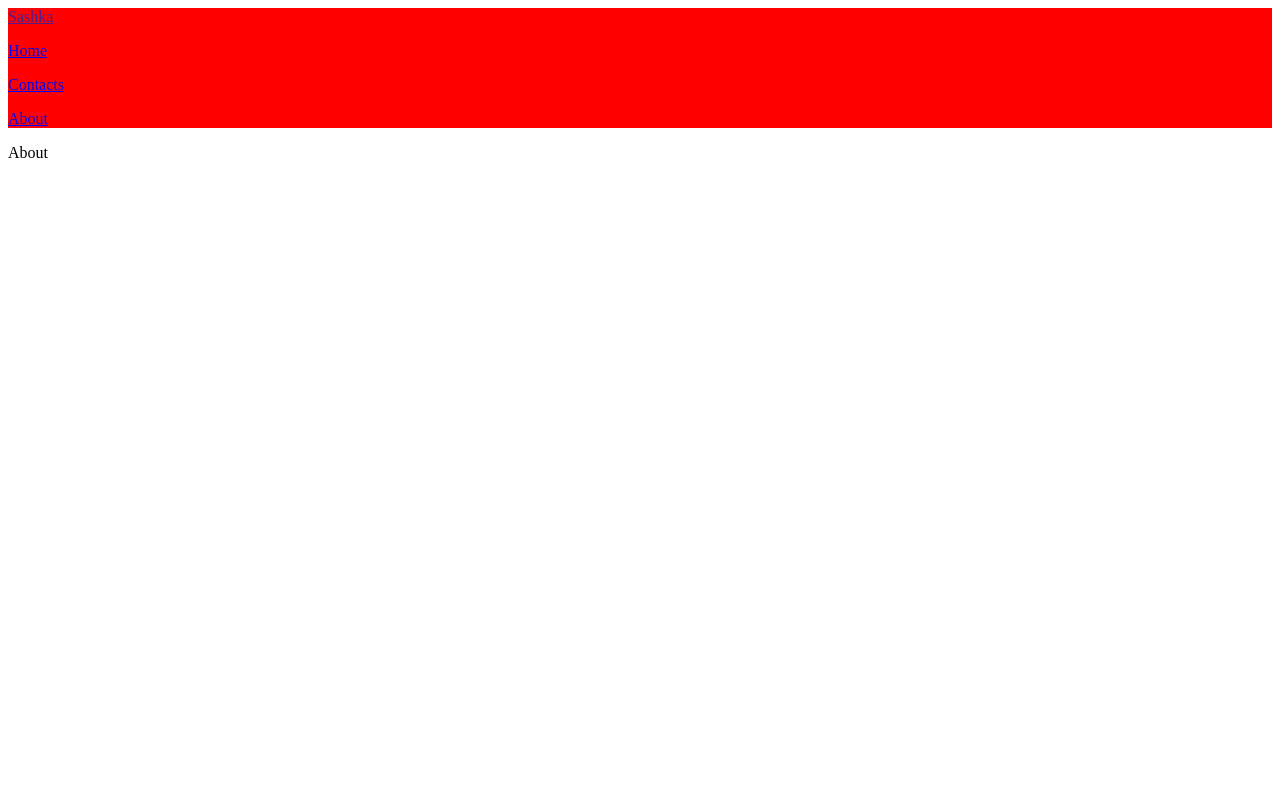
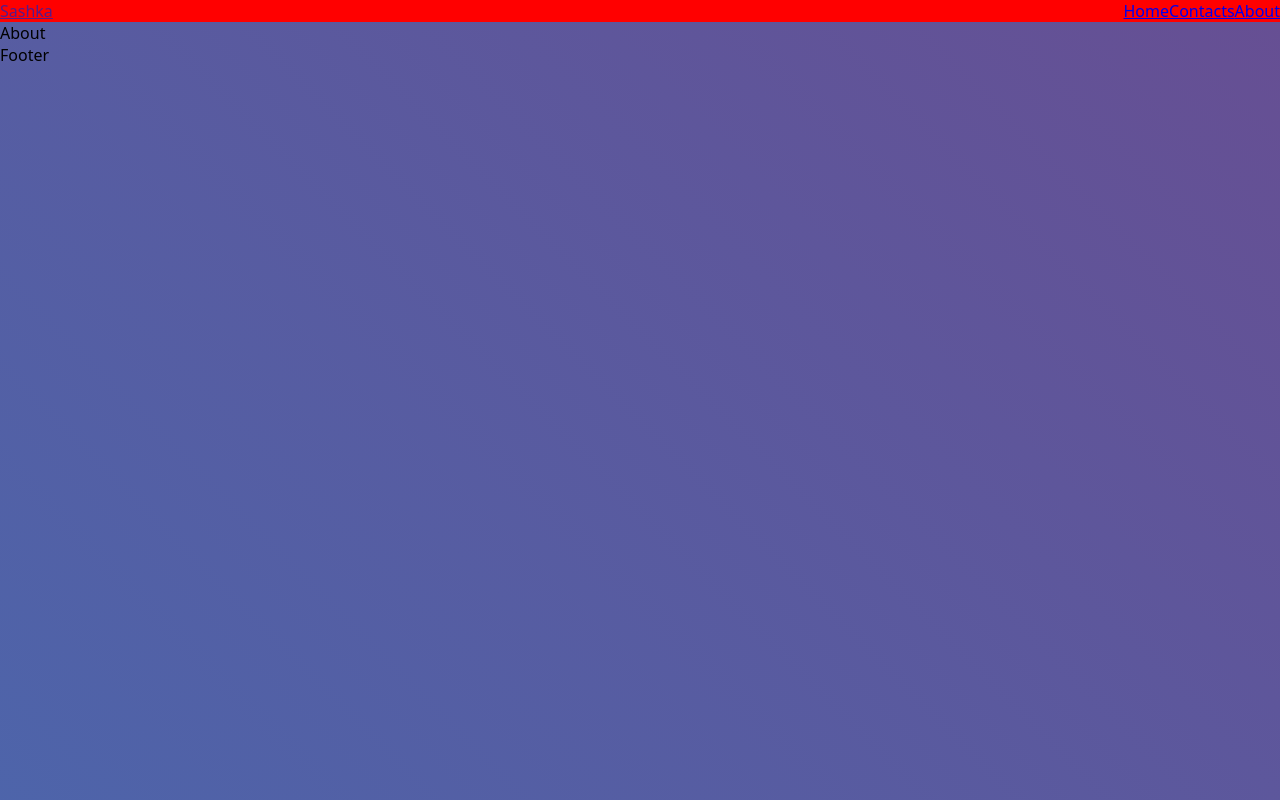
Before and after one commit to usersasha18/personal-website, a React (Vite) app: page /about in a window 1280 px wide. Built offline with nearby package versions, Linux system fonts and the light colour scheme.

Commit message:
настроил фон

```diff
--- a/src/App.jsx
+++ b/src/App.jsx
@@ -1,11 +1,13 @@
 import Header from "./components/Header/Header";
 import MainContent from './components/MainContent/MainContent';
+import Footer from './components/Footer/Footer'
 
 function App() {
   return (
     <>
       <Header />
       <MainContent />
+      <Footer />
     </>
   )
 }
--- a/src/components/Footer/Footer.jsx
+++ b/src/components/Footer/Footer.jsx
@@ -0,0 +1,7 @@
+function Footer() {
+  return (
+    <div>Footer</div>
+  )
+}
+
+export default Footer
--- a/src/components/Header/Header.jsx
+++ b/src/components/Header/Header.jsx
@@ -1,4 +1,4 @@
-import NavBar from '../NavBar'
+import NavBar from '../NavBar/NavBar'
 import styles from './Header.module.css'
 
 function Header() {
--- a/src/components/Header/Header.module.css
+++ b/src/components/Header/Header.module.css
@@ -1,3 +1,5 @@
 .header {
+    display: flex;
+    justify-content: space-between;
     background-color: red;
 }
--- a/src/components/NavBar.jsx
+++ b/src/components/NavBar/NavBar.jsx
@@ -1,18 +1,18 @@
-
+import styles from './NavBar.module.css'
 import { Link } from "react-router-dom"
 
 function NavBar() {
   return (
     <div>
-        <p>
+        <a>
             <Link to='/'>Home</Link>
-        </p>
-        <p>
+        </a>
+        <a>
             <Link to='/contacts'>Contacts</Link>
-        </p>
-        <p>
+        </a>
+        <a>
             <Link to='/about'>About</Link>
-        </p>
+        </a>
     </div>
   )
 }
--- a/src/global.css
+++ b/src/global.css
@@ -0,0 +1,25 @@
+* {
+    margin: 0;
+    padding: 0;
+    box-sizing: border-box;
+}
+
+body {
+    height: 100vh;
+    font-family: system-ui, -apple-system, BlinkMacSystemFont, 'Segoe UI', Roboto, Oxygen, Ubuntu, Cantarell, 'Open Sans', 'Helvetica Neue', sans-serif;
+    background: linear-gradient(45deg, rgb(58, 117, 188), rgb(108, 74, 142));
+    background-size: 200% 200%;
+    animation: gradient 15s ease infinite;
+  }
+
+  @keyframes gradient {
+    0% {
+      background-position: 0% 50%;
+    }
+    50% {
+      background-position: 100% 50%;
+    }
+    100% {
+      background-position: 0% 50%;
+    }
+  }
--- a/src/routes/About.jsx
+++ b/src/routes/About.jsx
@@ -1,11 +1,13 @@
 import React from 'react'
 import Header from '../components/Header/Header'
+import Footer from '../components/Footer/Footer'
 
 export default function About() {
   return (
     <>
         <Header />
         <div>About</div>
+        <Footer />
     </>
   )
 }
--- a/src/routes/Contacts.jsx
+++ b/src/routes/Contacts.jsx
@@ -1,11 +1,13 @@
 import React from 'react'
 import Header from '../components/Header/Header'
+import Footer from '../components/Footer/Footer'
 
 export default function Contacts() {
   return (
     <>
         <Header />
         <div>asdasdasd</div>
+        <Footer />
     </>
   )
 }
```
Also changed, not shown: src/components/NavBar/NavBar.module.css (added).
